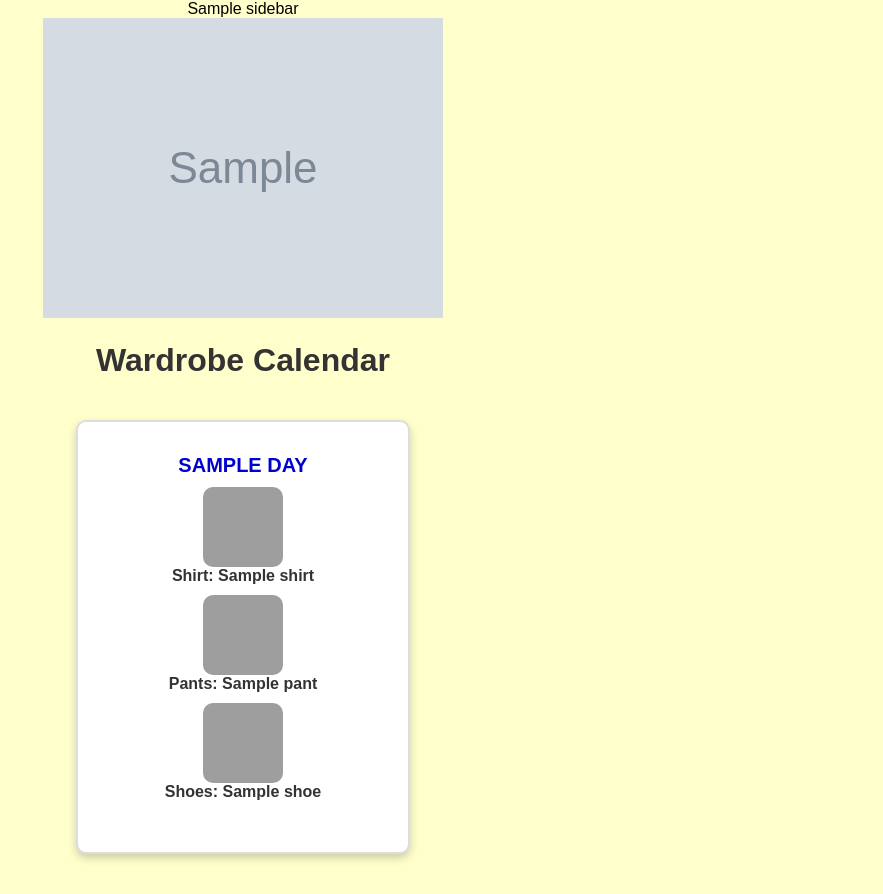
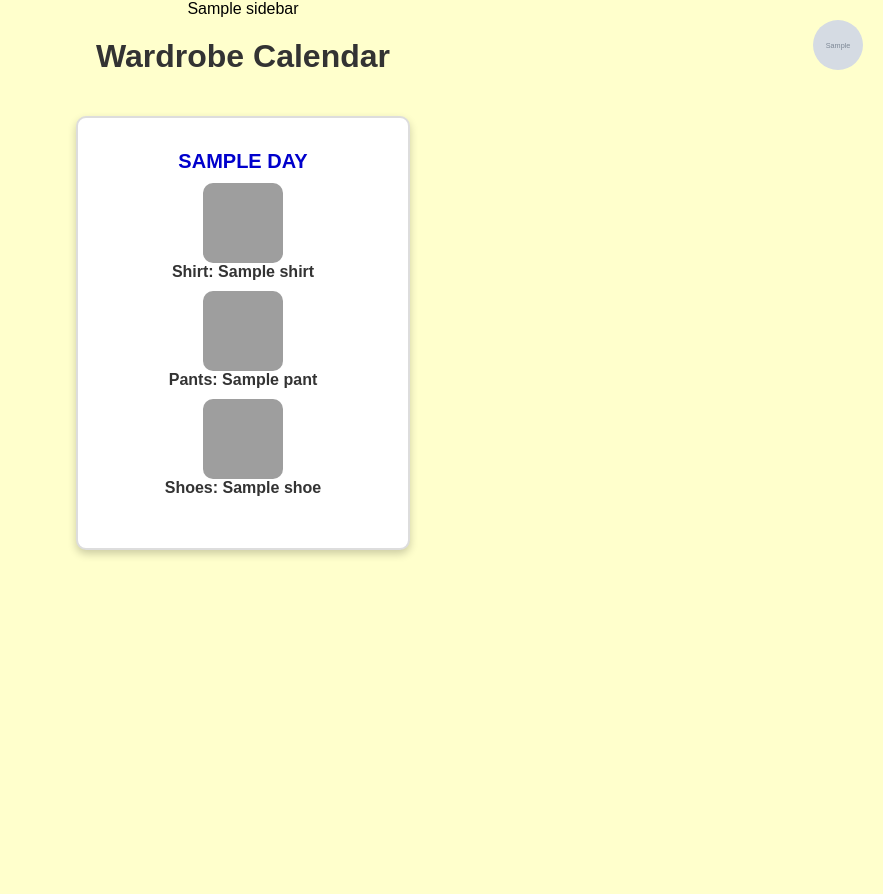
Before and after one commit to rehann-ahmed/wardrobe_management, a Flask app: template templates/calendar.html in a window 1280 px wide. Shown: the whole page, without its empty margins (397-1280 px from the left). After the commit the page ends 557 px from the top, so only its background shows below. Run offline with Flask 3, Linux system fonts and the light colour scheme; the template is opened without the code that fills it: most values are stand-ins (such as "Sample title", 1, 10 or a date in 2020); grey boxes marked "Sample" are stand-in pictures; some libraries are stand-ins or nearby versions; grey boxes are pictures that could not be loaded.

Commit message:
Update calendar.html

```diff
--- a/templates/calendar.html
+++ b/templates/calendar.html
@@ -69,6 +69,21 @@
         .container > .day-card:last-child {
             grid-column: 2; /* Center the last card in the middle column */
         }
+
+        /* Profile Dropdown */
+        #profileDropdown {
+            position: fixed;
+            top: 20px;
+            right: 20px;
+        }
+
+        #profileDropdown img {
+            width: 50px;
+            height: 50px;
+            border-radius: 50%;
+            cursor: pointer;
+            object-fit: cover;
+        }
     </style>
 </head>
 <body>
```
